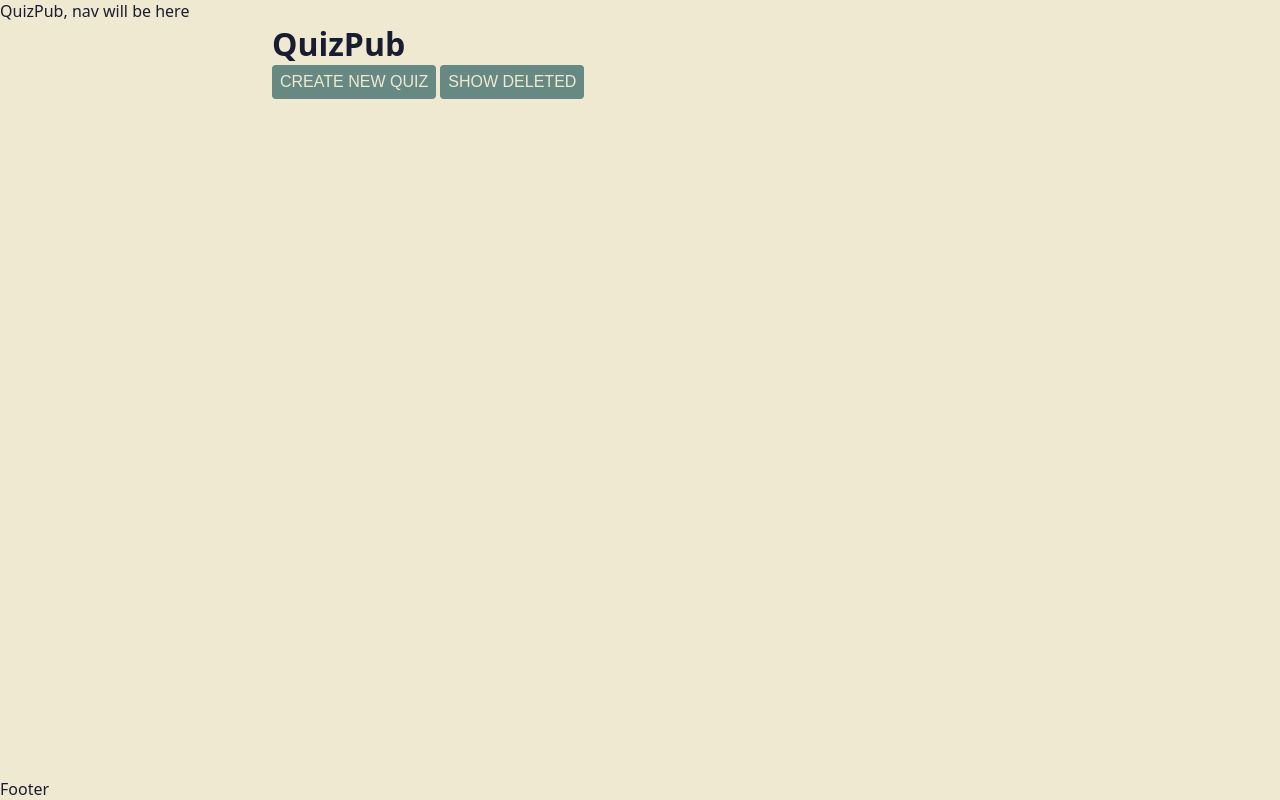
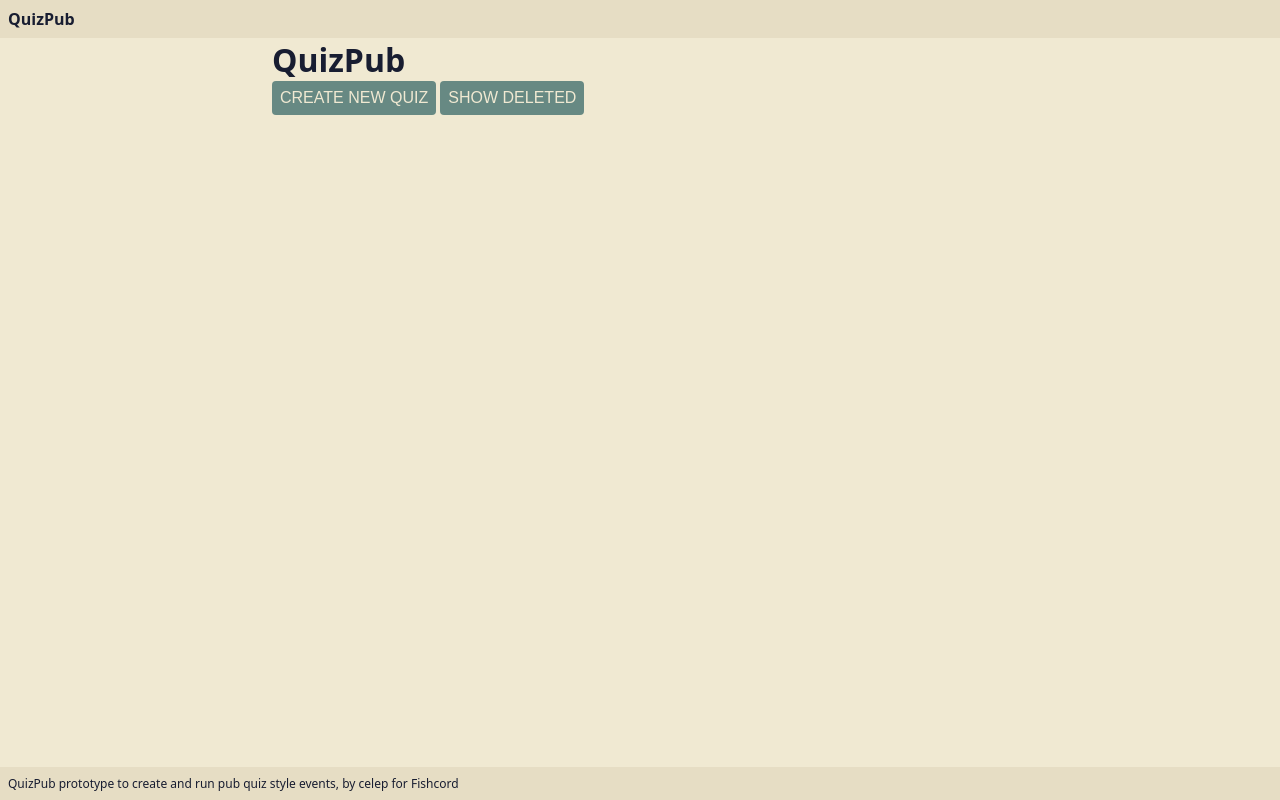
Before and after one commit to culas/quiz-pub, a SvelteKit app in the folder client/: page / in a window 1280 px wide. Built offline with nearby package versions, Linux system fonts and the light colour scheme.

Commit message:
Basic header footer styling

```diff
--- a/client/src/routes/+layout.svelte
+++ b/client/src/routes/+layout.svelte
@@ -1,10 +1,10 @@
-<header>QuizPub, nav will be here</header>
+<header><a href="/">QuizPub</a></header>
 
 <main>
 	<slot />
 </main>
 
-<footer>Footer</footer>
+<footer>QuizPub prototype to create and run pub quiz style events, by celep for Fishcord</footer>
 
 <style>
 	main {
@@ -14,4 +14,20 @@
 		max-width: 100%;
 		padding: 0 2rem;
 	}
+
+	header,
+	footer {
+		padding: 0.5rem;
+		background-color: var(--color-light);
+	}
+
+	footer {
+		font-size: .75rem;
+	}
+
+	a {
+		color: var(--color-text);
+		text-decoration: none;
+		font-weight: bold;
+	}
 </style>
```
